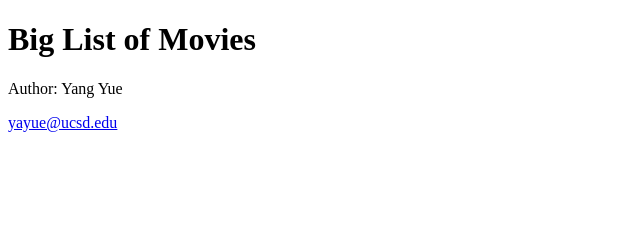
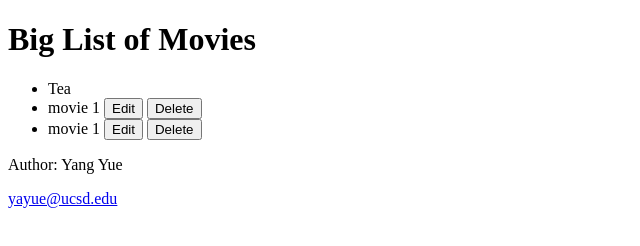
Before and after one commit to CSE134-WI23-YY/CSE134_WI23, a plain HTML site: page html/crud.html in a window 1280 px wide. Shown: the whole page, without its empty margins (0-640 px from the left). Drawn offline with nearby package versions, Linux system fonts and the light colour scheme.

Commit message:
started on crud.html, implemented the functions delete and add movie, without dialog

```diff
--- a/html/crud.html
+++ b/html/crud.html
@@ -14,12 +14,53 @@
 
     <h1> Big List of Movies</h1>
 
+	<ul id='movieUl_1'>
 
+		<!-- test deleteMovie in blog.js
+		<li id='deleteMovie_test1'>
+			<output id='output_movie1'> movie 1</output>
+		</li> -->
+
+
+		<li>Tea</li>
+	</ul>
+
+
+
+    <template id='template_movie'>
+		<li id = 'movieLi'>
+			<output> movie 1</output>
+			<button id="editBtn">Edit</button>
+			<button id='deleteBtn'>Delete</button>
+		</li>
+
+	</template>
+
+
+	<script type='module'>
+		import * as blogs from '../js/blog.js';
+
+
+		// test if alert works in general
+		// alert("Hello");
+
+		// if alert works, test whether the module is successfully imported
+		// blogs.testImport();
+
+		// test deleteMovie in blog.js
+		// const deleteMovie_test1 = document.getElementById('deleteMovie_test1');
+		// blogs.deleteMovie(deleteMovie_test1);
+
+		blogs.addMovie('movieUl_1');
+		blogs.addMovie('movieUl_1');
+
+
+	</script>
 
 
     <footer>
 		<p>Author: Yang Yue</p>
-		<p><a href="yayue@ucsd.edu">yayue@ucsd.edu</a></p>
+		<p><a href='yayue@ucsd.edu'>yayue@ucsd.edu</a></p>
 	</footer>
 
 </body>
--- a/js/blog.js
+++ b/js/blog.js
@@ -0,0 +1,82 @@
+var movieCnt = 0;
+var movieCntAdded = 0;
+
+export function testImport() {
+    alert("Function successfully imported");
+}
+
+// since delete is called in addEventListener in addMovie, where the element
+// movieLi is accessible, input does NOT have to be Id.
+export function deleteMovie(movieLi) {
+
+    const parent_movieLi = movieLi.parentNode;
+    parent_movieLi.removeChild(movieLi);
+    movieCnt--;
+}
+
+const template_movie = document.getElementById('template_movie');
+const movieLi = template_movie.content.getElementById('movieLi');
+
+
+// IMPORTANT: input should be id of movie unordered list
+export function addMovie(movieUlId) {
+    // movieDiv.
+
+    // why does the following line FAILS?
+    //     const clon = movieDiv.content.cloneNode(true);
+
+    const clon_template_movie = template_movie.content.cloneNode(true);
+
+
+
+    const movieLi = clon_template_movie.getElementById('movieLi');
+
+    // const clon = document.getElementById('template_movie');
+    const movieUl = document.getElementById(movieUlId);
+    movieUl.appendChild(movieLi);
+
+    movieCnt++;
+    movieCntAdded++;
+
+    movieLi.id = `movie_${movieCntAdded}_${movieUlId}`;
+
+    // ************ QUESTION why neither of the following two works?
+    // Uncaught TypeError: Cannot read properties of undefined (reading 'getElementById')
+    // const deleteBtn = movieLi.content.getElementById('deleteBtn');
+
+    // movieLi.getElementById is not a function
+    // const deleteBtn = movieLi.getElementById('deleteBtn');
+
+    const deleteBtn = movieLi.children['deleteBtn'];
+
+
+    deleteBtn.addEventListener('click', ()=>{
+
+        deleteMovie(movieLi);
+
+    });
+
+
+
+    // const clon = movieDiv.content.cloneNode(true);
+
+
+    // const movieLi = clon_template_movie.getElementById('movieLi');
+
+    // // const clon = document.getElementById('template_movie');
+    // const movieUl = document.getElementById(movieUlId);
+    // movieUl.appendChild(movieLi);
+
+    // movieCnt++;
+    // movieCntAdded++;
+
+    // movieLi.id = `movie_${movieCntAdded}_${movieUlId}`;
+
+    // const deleteBtn = clon_template_movie.getElementById('deleteBtn');
+
+
+    // deleteBtn.addEventListener('click', deleteMovie(movieLi.id));
+
+
+
+}
```
